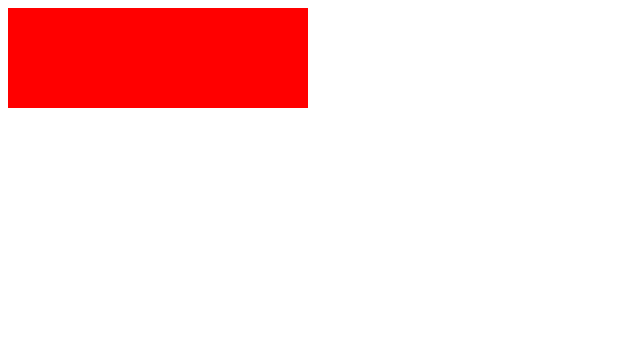
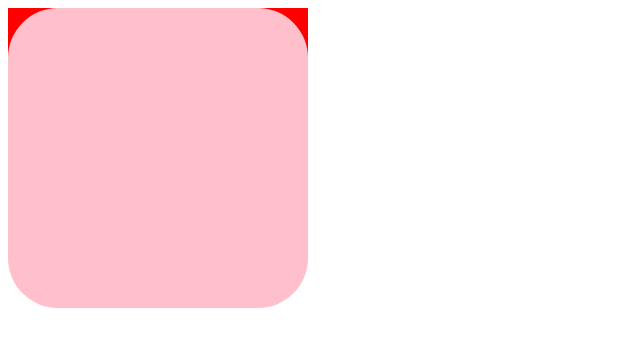
Before and after one commit to yueenen/demo, a plain HTML site: page public_html/index.html in a window 1280 px wide. Shown: the whole page, without its empty margins (0-640 px from the left). Drawn offline with Linux system fonts and the light colour scheme.

Commit message:
practice

```diff
--- a/public_html/index.html
+++ b/public_html/index.html
@@ -1,20 +1,18 @@
 <!DOCTYPE html>
-<!--
-To change this license header, choose License Headers in Project Properties.
-To change this template file, choose Tools | Templates
-and open the template in the editor.
--->
 <html>
     <head>
         <title>TODO supply a title</title>
         <meta charset="UTF-8">
         <meta name="viewport" content="width=device-width, initial-scale=1.0">
         <style type="text/css">
-
         </style>
     </head>
     <body>
         <div class="rectengle" style="width: 300px; height: 100px; background: red;">
+        <!--心形-->
+        <div class="">
+            <div style=" width: 300px; height: 300px; background: pink; border-radius: 50px;"></div>
+        </div>
 
         </div>
     </body>
```
